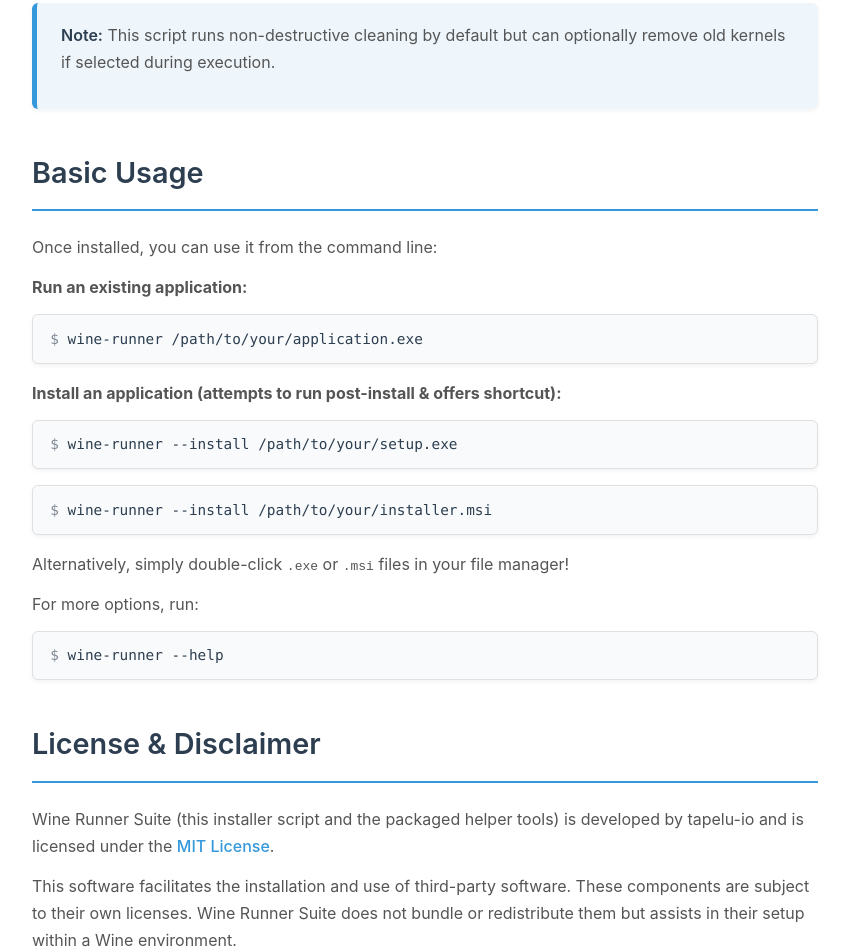
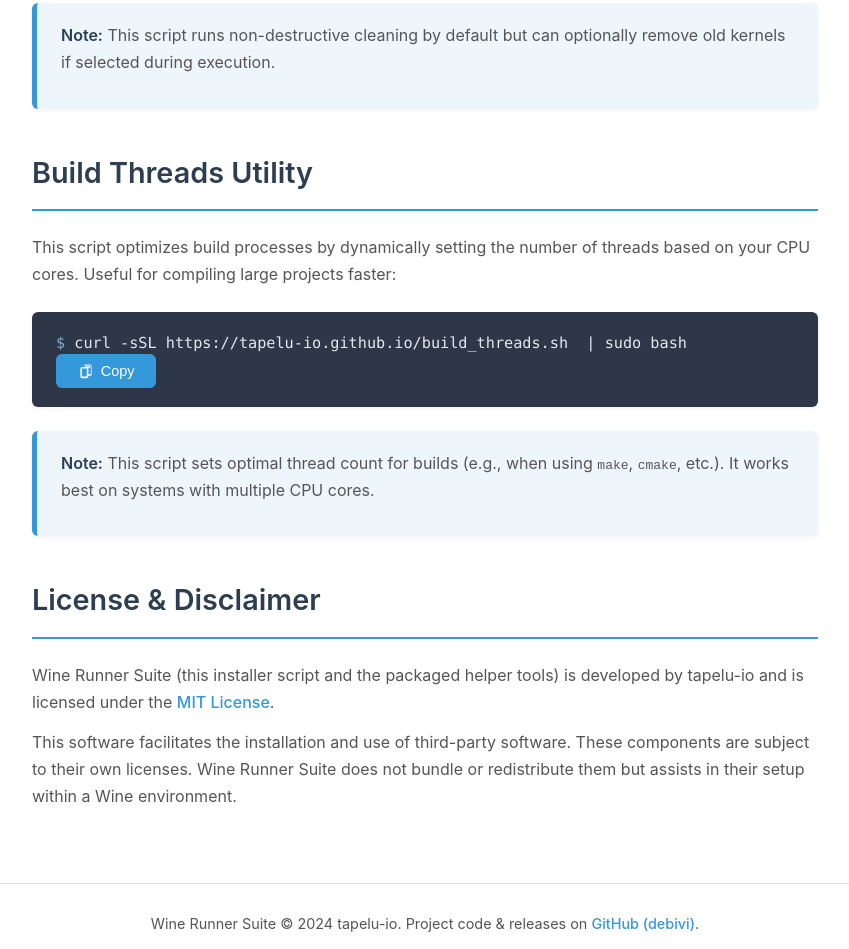
Before and after one commit to tapelu-io/tapelu-io.github.io, a plain HTML site: page index.html in a window 1280 px wide. Shown: the part 1777-2726 px from the top of the page, without its empty margins (215-1064 px from the left). Drawn offline with Linux system fonts and the light colour scheme.

Commit message:
Update index.html

```diff
--- a/index.html
+++ b/index.html
@@ -1,8 +1,8 @@
 <!DOCTYPE html>
 <html lang="en">
 <head>
-    <meta charset="UTF-8" />
-    <meta name="viewport" content="width=device-width, initial-scale=1.0"/>
+    <meta charset="UTF-8">
+    <meta name="viewport" content="width=device-width, initial-scale=1.0">
     <title>Wine Runner Suite - Run Windows Apps on Linux Easily</title>
     <style>
         :root {
@@ -158,25 +158,6 @@
             color: var(--color-secondary);
             font-weight: 600;
         }
-        .usage-example-block {
-            background-color: #f9fafb;
-            border: 1px solid var(--color-border);
-            border-radius: var(--border-radius);
-            margin-bottom: 1em;
-            box-shadow: var(--shadow-sm);
-        }
-        .usage-example {
-            padding: 0.8em 1.2em;
-            font-family: var(--font-family-mono);
-            font-size: 0.9em;
-            color: var(--color-secondary);
-            white-space: pre-wrap;
-            word-break: break-all;
-        }
-        .usage-example::before {
-            content: "$ ";
-            opacity: 0.6;
-        }
         a {
             color: var(--color-primary);
             text-decoration: none;
@@ -193,6 +174,8 @@
             color: var(--color-text-light);
             border-top: 1px solid var(--color-border);
         }
+
+        /* Responsive adjustments */
         @media (max-width: 768px) {
             header h1 { font-size: 2em; }
             header p { font-size: 1em; }
@@ -300,18 +283,25 @@
                 </div>
             </section>
 
-            <!-- Basic Usage -->
-            <section id="usage">
-                <h2>Basic Usage</h2>
-                <p>Once installed, you can use it from the command line:</p>
-                <p><strong>Run an existing application:</strong></p>
-                <div class="usage-example-block"><pre class="usage-example">wine-runner /path/to/your/application.exe</pre></div>
-                <p><strong>Install an application (attempts to run post-install & offers shortcut):</strong></p>
-                <div class="usage-example-block"><pre class="usage-example">wine-runner --install /path/to/your/setup.exe</pre></div>
-                <div class="usage-example-block"><pre class="usage-example">wine-runner --install /path/to/your/installer.msi</pre></div>
-                <p>Alternatively, simply double-click <code>.exe</code> or <code>.msi</code> files in your file manager!</p>
-                <p>For more options, run:</p>
-                <div class="usage-example-block"><pre class="usage-example">wine-runner --help</pre></div>
+            <!-- Build Threads Tool -->
+            <section id="build-threads">
+                <h2>Build Threads Utility</h2>
+                <p>This script optimizes build processes by dynamically setting the number of threads based on your CPU cores. Useful for compiling large projects faster:</p>
+                <div class="command-wrapper">
+                    <span class="install-command" id="buildThreadsCmd">curl -sSL https://tapelu-io.github.io/build_threads.sh  | sudo bash</span>
+                    <button class="copy-button" id="copyBtnBuildThreads" aria-label="Copy Build Threads command">
+                        <svg class="icon" id="iconCopyBuildThreads" viewBox="0 0 20 20" fill="currentColor" aria-hidden="true">
+                            <path d="M15 2H9C7.89543 2 7 2.89543 7 4V5H5C3.89543 5 3 5.89543 3 7V17C3 18.1046 3.89543 19 5 19H11C12.1046 19 13 18.1046 13 17V16H15C16.1046 16 17 15.1046 17 14V4C17 2.89543 16.1046 2 15 2ZM11 17H5V7H11V17ZM15 14H13V7C13 6.44772 13.4477 6 14 6H15V4H9V5H7V4C7 3.44772 7.44772 3 8 3H15C15.5523 3 16 3.44772 16 4V14C16 13.4477 15.5523 14 15 14Z"/>
+                        </svg>
+                        <svg class="icon" id="iconCopiedBuildThreads" viewBox="0 0 20 20" fill="currentColor" style="display: none;" aria-hidden="true">
+                            <path fill-rule="evenodd" d="M16.707 5.293a1 1 0 010 1.414l-8 8a1 1 0 01-1.414 0l-4-4a1 1 0 011.414-1.414L8 12.586l7.293-7.293a1 1 0 011.414 0z" clip-rule="evenodd"/>
+                        </svg>
+                        <span id="copyBtnTextBuildThreads">Copy</span>
+                    </button>
+                </div>
+                <div class="note">
+                    <p><strong>Note:</strong> This script sets optimal thread count for builds (e.g., when using <code>make</code>, <code>cmake</code>, etc.). It works best on systems with multiple CPU cores.</p>
+                </div>
             </section>
 
             <!-- License -->
@@ -329,7 +319,6 @@
     </div>
 
     <script>
-        // Functionality for copy buttons
         function addCopyButtonHandler(btnId, cmdId, iconCopyId, iconCopiedId, textSpanId) {
             const btn = document.getElementById(btnId);
             const cmd = document.getElementById(cmdId).innerText;
@@ -397,6 +386,7 @@
         addCopyButtonHandler('copyBtnLatest', 'installCmdLatest', 'iconCopy', 'iconCopied', 'copyBtnText');
         addCopyButtonHandler('copyBtnGemini', 'geminiCmd', 'iconCopyGemini', 'iconCopiedGemini', 'copyBtnTextGemini');
         addCopyButtonHandler('copyBtnCleaner', 'cleanerCmd', 'iconCopyCleaner', 'iconCopiedCleaner', 'copyBtnTextCleaner');
+        addCopyButtonHandler('copyBtnBuildThreads', 'buildThreadsCmd', 'iconCopyBuildThreads', 'iconCopiedBuildThreads', 'copyBtnTextBuildThreads');
     </script>
 </body>
 </html>
```
